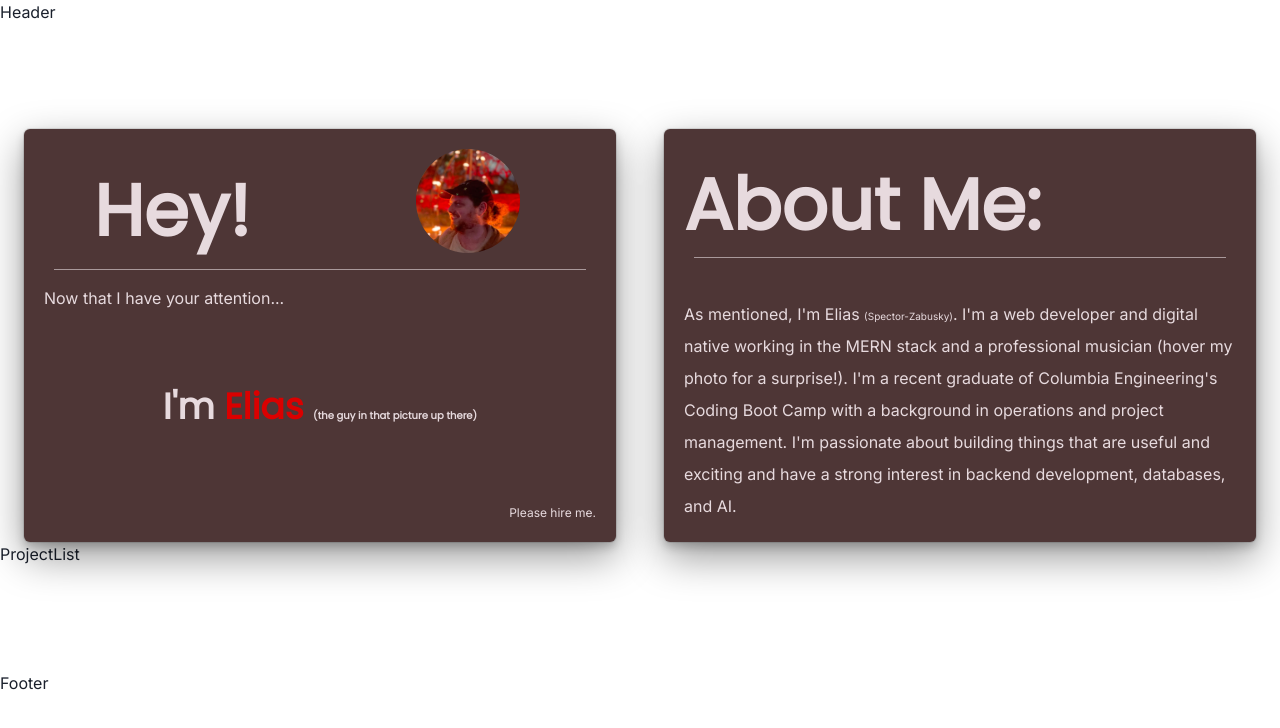
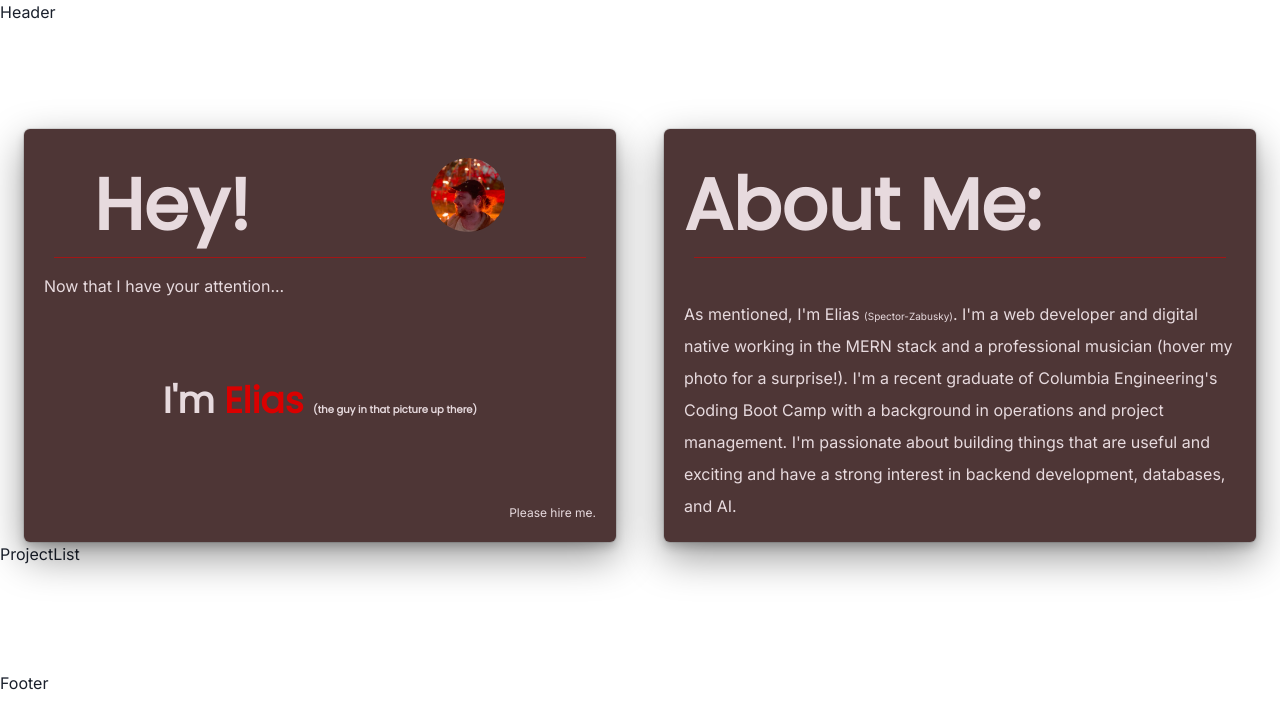
Before and after one commit to ColdWeatherBoyy/portfolio, a React (Vite) app in the folder client/: page / in a window 1280 px wide. Shown: the top 728 px of the page. Built offline with nearby package versions, Linux system fonts and the light colour scheme.

Commit message:
updates sectionheader height for uniformity

```diff
--- a/client/src/App.jsx
+++ b/client/src/App.jsx
@@ -12,7 +12,6 @@ function App() {
 			templateRows="repeat(4, 1fr)"
 			width="100vw"
 			height="100vh"
-			// bg={{ sm: "gray.800", md: "gray.400", lg: "gray.200" }}
 		>
 			<GridItem>
 				<Header />
--- a/client/src/context/context.jsx
+++ b/client/src/context/context.jsx
@@ -2,13 +2,17 @@ import React, { createContext, useState } from "react";
 import { light, dark } from "./themeValues";
 
 export const themeContext = createContext();
+export const headerHeightContext = createContext();
 
 export function ContextProvider({ children }) {
 	const [alternateTheme, setAlternateTheme] = useState(true);
+	const [headerHeight, setHeaderHeight] = useState("");
 
 	return (
 		<themeContext.Provider value={{ alternateTheme, setAlternateTheme, light, dark }}>
-			{children}
+			<headerHeightContext.Provider value={{ headerHeight, setHeaderHeight }}>
+				{children}
+			</headerHeightContext.Provider>
 		</themeContext.Provider>
 	);
 }
--- a/client/src/sections/Bio.jsx
+++ b/client/src/sections/Bio.jsx
@@ -1,5 +1,5 @@
 import React, { useContext } from "react";
-import { themeContext } from "../context/context";
+import { themeContext, headerHeightContext } from "../context/context";
 import {
 	Card,
 	CardHeader,
@@ -15,10 +15,11 @@ import {
 
 function Intro() {
 	const { setAlternateTheme, alternateTheme, light, dark } = useContext(themeContext);
+	const { headerHeight, setHeaderHeight } = useContext(headerHeightContext);
 
 	const textColor = alternateTheme ? dark.text : light.text;
 	const bgColor = alternateTheme ? dark.bg : light.bg;
-	const imageSrc = alternateTheme ? dark.image : light.image;
+	const accentColor = alternateTheme ? dark.accentColor : light.accentColor;
 
 	return (
 		<Flex width="100%">
@@ -31,11 +32,17 @@ function Intro() {
 				boxShadow="dark-lg"
 				pt={5}
 			>
-				<CardHeader pb={0}>
+				<CardHeader pb={0} height={headerHeight}>
 					<Heading size={{ base: "2xl", sm: "4xl" }}>About Me:</Heading>
 				</CardHeader>
 
-				<Divider my={4} orientation="horizontal" width="90%" alignSelf="center" />
+				<Divider
+					color={accentColor}
+					my={4}
+					orientation="horizontal"
+					width="90%"
+					alignSelf="center"
+				/>
 
 				<CardBody pt={{ sm: 0, lg: 6 }}>
 					<Text fontSize={{ base: "sm", md: "md" }} lineHeight={2}>
--- a/client/src/sections/Intro.jsx
+++ b/client/src/sections/Intro.jsx
@@ -1,5 +1,5 @@
-import React, { useContext } from "react";
-import { themeContext } from "../context/context";
+import React, { useContext, useEffect, useRef } from "react";
+import { themeContext, headerHeightContext } from "../context/context";
 import {
 	Card,
 	CardHeader,
@@ -15,11 +15,32 @@ import {
 
 function Intro() {
 	const { setAlternateTheme, alternateTheme, light, dark } = useContext(themeContext);
+	const { headerHeight, setHeaderHeight } = useContext(headerHeightContext);
 
 	const textColor = alternateTheme ? dark.text : light.text;
 	const bgColor = alternateTheme ? dark.bg : light.bg;
 	const imageSrc = alternateTheme ? dark.image : light.image;
 	const accentColor = alternateTheme ? dark.accentColor : light.accentColor;
+
+	const sectionHeaderRef = useRef(null);
+
+	useEffect(() => {
+		function handleResize() {
+			setHeaderHeight(sectionHeaderRef.current.offsetHeight);
+		}
+
+		handleResize();
+
+		window.addEventListener("resize", handleResize);
+
+		return () => {
+			window.removeEventListener("resize", handleResize);
+		};
+	}, []);
+
+	useEffect(() => {
+		console.log(headerHeight);
+	}, [headerHeight]);
 
 	return (
 		<Flex width="100%">
@@ -32,21 +53,33 @@ function Intro() {
 				boxShadow="dark-lg"
 				pt={5}
 			>
-				<Grid templateColumns="repeat(2, 1fr)" alignItems="center" justifyItems="center">
+				<Grid
+					templateColumns="repeat(2, 1fr)"
+					alignItems="center"
+					justifyItems="center"
+					ref={sectionHeaderRef}
+				>
 					<CardHeader pb={0}>
 						<Heading size={{ base: "2xl", sm: "4xl" }}>Hey!</Heading>
 					</CardHeader>
 					<Image
 						src={imageSrc}
+						onLoad={() => setHeaderHeight(sectionHeaderRef.current.offsetHeight)}
 						onMouseEnter={() => setAlternateTheme(!alternateTheme)}
 						onMouseLeave={() => setAlternateTheme(!alternateTheme)}
 						onTouchStart={() => setAlternateTheme(!alternateTheme)}
 						alt="Picture of Elias"
-						borderRadius="50%"
-						maxW="35%"
+						borderRadius="100%"
+						maxW="25%"
 					/>
 				</Grid>
-				<Divider my={4} orientation="horizontal" width="90%" alignSelf="center" />
+				<Divider
+					color={accentColor}
+					my={4}
+					orientation="horizontal"
+					width="90%"
+					alignSelf="center"
+				/>
 
 				<CardBody pt={0}>
 					<Flex height="100%" direction="column" justify="space-between">
```
